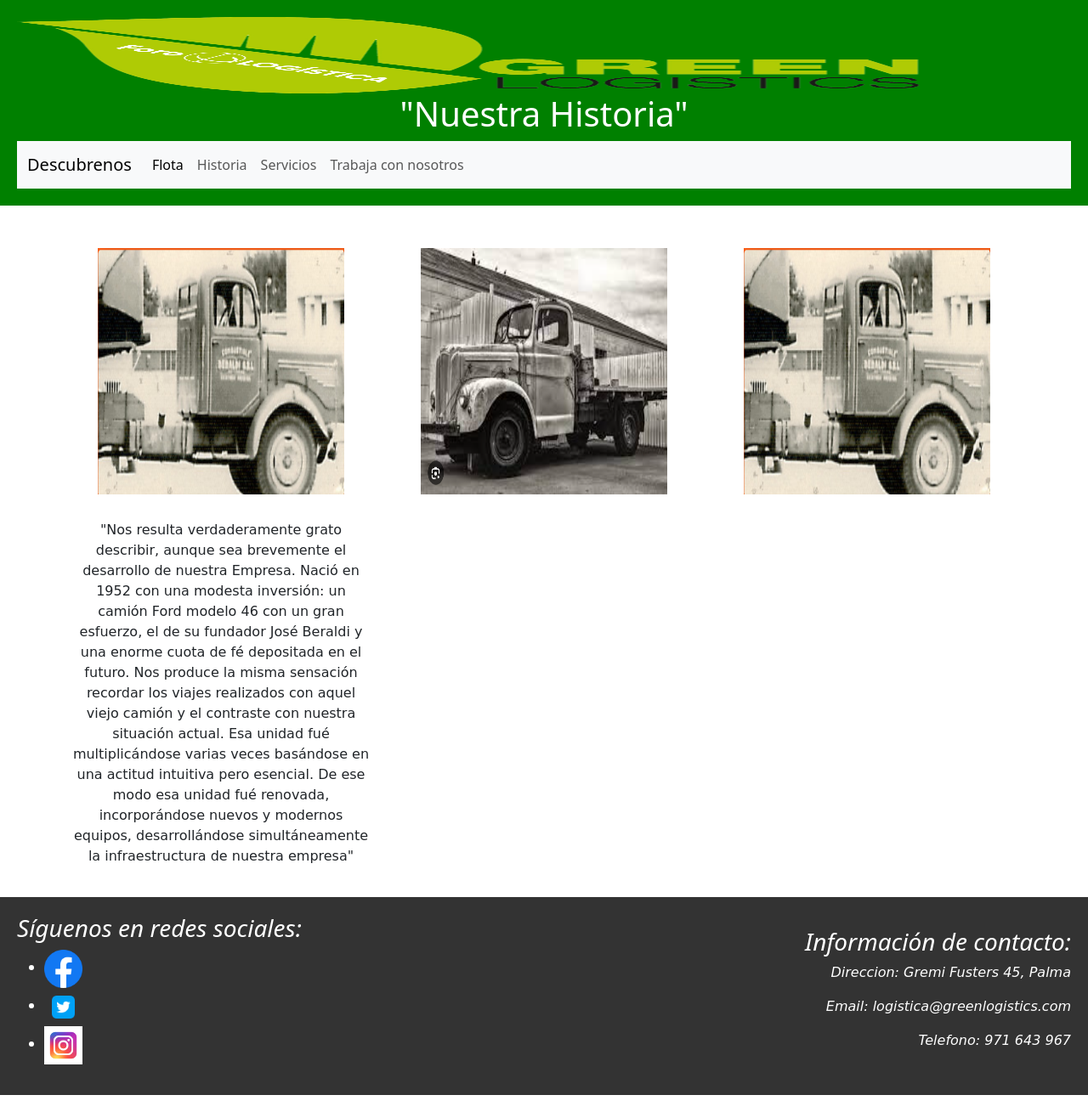
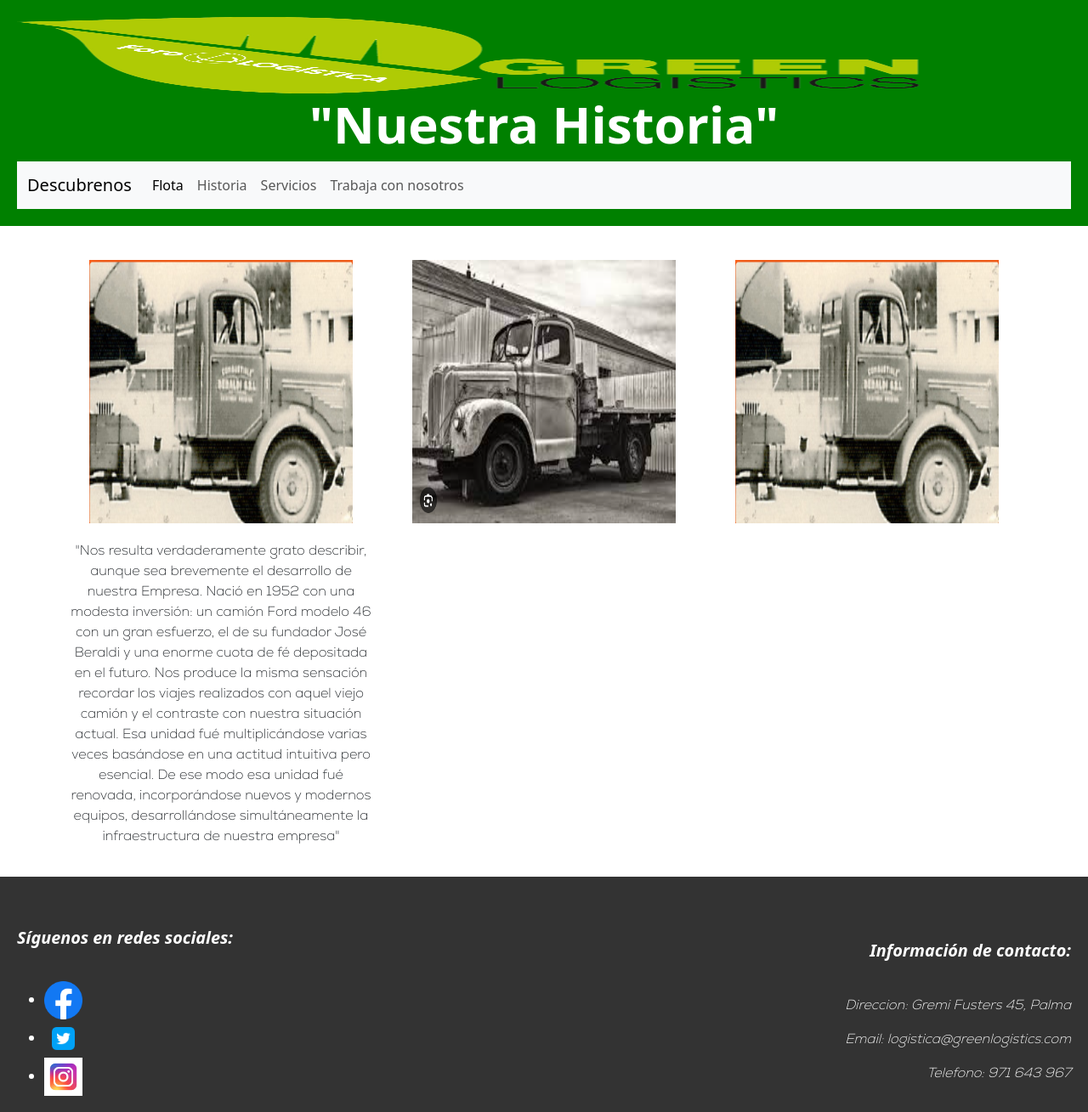
Before and after one commit to hernanbarbieri/coderdesarrollo, a website: page Pages/Historia.html in a window 1280 px wide. Shown: the whole page at 85% size. Drawn offline with nearby package versions, Linux system fonts and the light colour scheme.

Commit message:
Cambio index + scss

```diff
--- /dev/null
+++ b/Scss/Estilos.scss
@@ -0,0 +1,7 @@
+@import "variables";
+@import "header";
+@import "main";
+@import "flota";
+@import "historia";
+@import "trabajacn";
+@import "footer";
--- /dev/null
+++ b/Scss/_Historia.scss
@@ -0,0 +1,13 @@
+  /*HISTORIA*/
+  #imgGrid img {
+    width: $tamaño-imagen;
+    height: $tamaño-imagen;
+    padding: $base-padding;
+  }
+  #pp {
+    width: 100%;
+  }
+  #parrafo {
+    display: block;
+    width: 100%;
+  }
--- /dev/null
+++ b/Scss/_Variables.scss
@@ -0,0 +1,6 @@
+$primary-color: green;
+$seg-color: #fff;
+$base-padding: 20px;
+$tamaño-imagen: 350px;
+$font-family: Arial;
+$font-size: 60px;
--- /dev/null
+++ b/Scss/_flota.scss
@@ -0,0 +1,6 @@
+  /*FLOTA*/
+  #imgGrid img {
+    width: $tamaño-imagen;
+    height: $tamaño-imagen;
+    padding: $base-padding;
+  }
--- /dev/null
+++ b/Scss/_footer.scss
@@ -0,0 +1,36 @@
+ /*FOOTER*/
+ footer {
+    background-color: #333;
+    color: $seg-color;
+    padding: $base-padding;
+    clear: both;
+    .pie {
+      display: flex;
+      justify-content: space-between;
+      align-items: center;
+      h3 {
+        display: block;
+        font-size: 1.24em;
+        margin-block-start: 2em;
+        margin-block-end: 2em;
+        margin-inline-start: 0px;
+        margin-inline-end: 0px;
+        font-weight: bold;
+      }
+      .social {
+        color: $seg-color;
+        font-style: oblique;
+        text-align: left;
+        float: left;
+        padding: 0;
+        margin: 0;
+        box-sizing: border-box;
+      }
+    }
+  }
+
+  .contact-info {
+    color: $seg-color;
+    font-style: oblique;
+    text-align: right;
+  }
--- /dev/null
+++ b/Scss/_generales.scss
@@ -0,0 +1,9 @@
+* {
+    padding: 0;
+    margin: 0;
+    box-sizing: border-box;
+  }
+
+  body {
+    font-family: $font-family;
+  }
--- /dev/null
+++ b/Scss/_header.scss
@@ -0,0 +1,27 @@
+/*HEADER*/
+header {
+  background-color: $primary-color;
+  color: $seg-color;
+  padding: $base-padding;
+  display: flex;
+  justify-content: space-between;
+  align-items: center;
+  display: block;
+
+  h1 {
+    font-size: $font-size;
+    font-weight: 600;
+    text-align: center;
+  }
+
+  #portada ul {
+    list-style: none;
+    display: block;
+    list-style-type: disc;
+    margin-block-start: 1em;
+    margin-block-end: 1em;
+    margin-inline-start: 0px;
+    margin-inline-end: 0px;
+    padding-inline-start: 40px;
+  }
+}
--- /dev/null
+++ b/Scss/_main.scss
@@ -0,0 +1,20 @@
+  /*MAIN*/
+  main {
+    padding: $base-padding;
+    overflow: hidden;
+    display: block;
+  }
+
+  #carouselExample {
+    width: 600px;
+    height: 500px;
+  }
+
+  @font-face {
+    font-family: "Nexa";
+    src: url("../Fonts/Nexa-ExtraLight.ttf");
+  }
+
+  p {
+    font-family: "Nexa", cursive;
+  }
--- /dev/null
+++ b/Scss/_trabajacn.scss
@@ -0,0 +1,13 @@
+  /*TRABAJA CON NOSOTROS*/
+  .form-group {
+    display: flex;
+    align-items: center;
+    margin-bottom: 10px;
+    label {
+      margin-right: 10px;
+    }
+    input,
+    textarea {
+      width: 100%;
+    }
+  }
```
Also changed, not shown: Pages/Historia.html (+4 -4 lines), package.json (added, +12 -0 lines), Css/Estilos.css, 1 other file.
